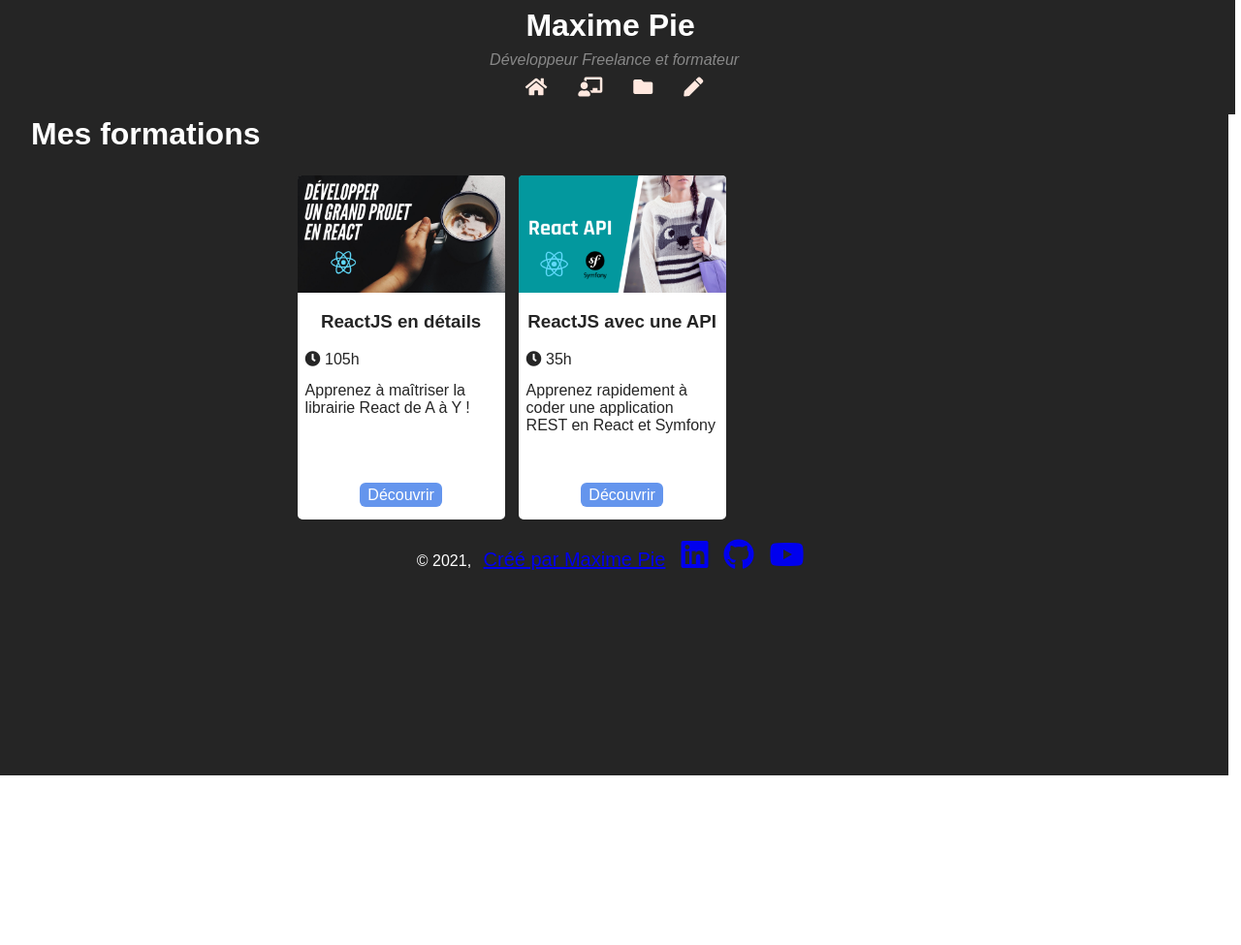
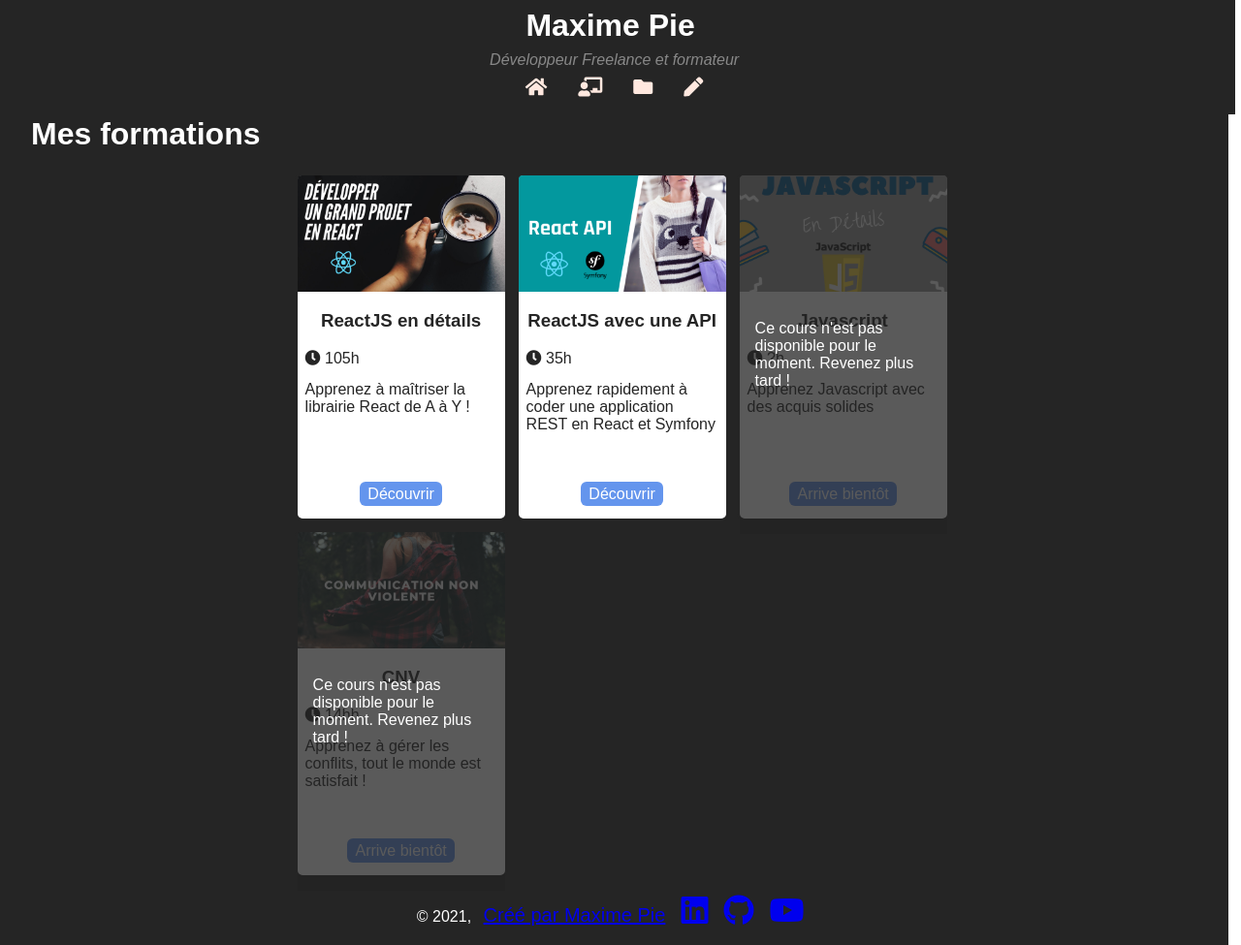
Before and after one commit to MaximePie/maximepieGatsby, a Gatsby site: page /myCourses in a window 1280 px wide. Shown: the whole page at 97% size. Before the commit the page ends 800 px from the top, so only its background shows below. Built offline with nearby package versions, Linux system fonts and the light colour scheme; Gatsby itself is replaced by a stand-in of ours.

Commit message:
feat: Add JS and CNV previews

```diff
--- a/src/components/Course.jsx
+++ b/src/components/Course.jsx
@@ -2,9 +2,16 @@ import React from 'react';
 import Image from "./image";
 
 export default function Course({ course }) {
-  const {imageName, title, length, description, link} = course;
+  const {imageName, title, length, description, link, isAvailable } = course;
   return (
     <div className="Course">
+      {!isAvailable && (
+        <div className="Course--isUnavailable">
+          <p className="Course--isUnavailable__text">
+            Ce cours n'est pas disponible pour le moment. Revenez plus tard !
+          </p>
+        </div>
+      )}
       <div className="Course__image">
         <Image imageName={imageName}/>
       </div>
@@ -17,7 +24,7 @@ export default function Course({ course }) {
       </div>
       <div className="Course__footer">
         <a className="Course__action" href={link}>
-          Découvrir
+          {isAvailable ? "Découvrir" : "Arrive bientôt"}
         </a>
       </div>
     </div>
--- a/src/components/image.js
+++ b/src/components/image.js
@@ -86,10 +86,28 @@ const Image = ({imageName}) => {
           }
         }
       }
+      js: file(relativePath: { eq: "js.png" }) {
+        childImageSharp {
+          fluid(maxWidth: 1800) {
+            ...GatsbyImageSharpFluid
+          }
+        }
+      }
+      cnv: file(relativePath: { eq: "cnv.png" }) {
+        childImageSharp {
+          fluid(maxWidth: 1800) {
+            ...GatsbyImageSharpFluid
+          }
+        }
+      }
     }
   `);
 
   switch (imageName) {
+    case 'js':
+      return <Img fluid={data.js.childImageSharp.fluid} />;
+    case 'cnv':
+      return <Img fluid={data.cnv.childImageSharp.fluid} />;
     case 'reactapi':
       return <Img fluid={data.reactapi.childImageSharp.fluid} />;
     case 'tutoreact':
--- a/src/data/courses.js
+++ b/src/data/courses.js
@@ -1,5 +1,6 @@
 const courses = [
   {
+    isAvailable: true,
     imageName: 'tutoreact',
     length: 105,
     title: 'ReactJS en détails',
@@ -7,11 +8,28 @@ const courses = [
     link: "https://github.com/MaximePie/react-entrainement",
   },
   {
+    isAvailable: true,
     imageName: 'reactapi',
     length: 35,
     title: 'ReactJS avec une API',
     description: "Apprenez rapidement à coder une application REST en React et Symfony",
     link: "https://github.com/MaximePie/formation-react-api",
+  },
+  {
+    isAvailable: false,
+    imageName: "js",
+    length: "?",
+    title: "Javascript",
+    description: "Apprenez Javascript avec des acquis solides",
+    link: undefined,
+  },
+  {
+    isAvailable: false,
+    imageName: "cnv",
+    length: "14h",
+    title: "CNV",
+    description: "Apprenez à gérer les conflits, tout le monde est satisfait !",
+    link: undefined,
   },
   // {
   //   imageName: ,
--- a/src/styles/_Course.scss
+++ b/src/styles/_Course.scss
@@ -1,10 +1,37 @@
 .Course {
   border: solid;
   background: white;
-
+  position: relative;
   color: #252525;
 
   border-radius: 8px;
+
+  &--isUnavailable {
+    transition: opacity 250ms ease;
+    opacity: 1;
+
+    position: absolute;
+    background: #232323bf;
+    z-index: 2;
+    height: 100%;
+    width: calc(100% - 16px);
+    color: white;
+    padding: 8px;
+
+    display: flex;
+    justify-content: center;
+    align-items: center;
+    flex-direction: column;
+
+    &__text {
+      width: calc(100% - 16px);
+    }
+
+    &:hover {
+      transition: opacity 250ms ease;
+      opacity: 0;
+    }
+  }
 
   &__title {
     text-align: center;
@@ -13,6 +40,10 @@
   &__image {
     img {
       border-radius: 4px 4px 0 0;
+    }
+
+    .gatsby-image-wrapper {
+      max-height: 120px;
     }
   }
 
```
Also changed, not shown: src/images/cnv.png (added), src/images/js.png (added).
